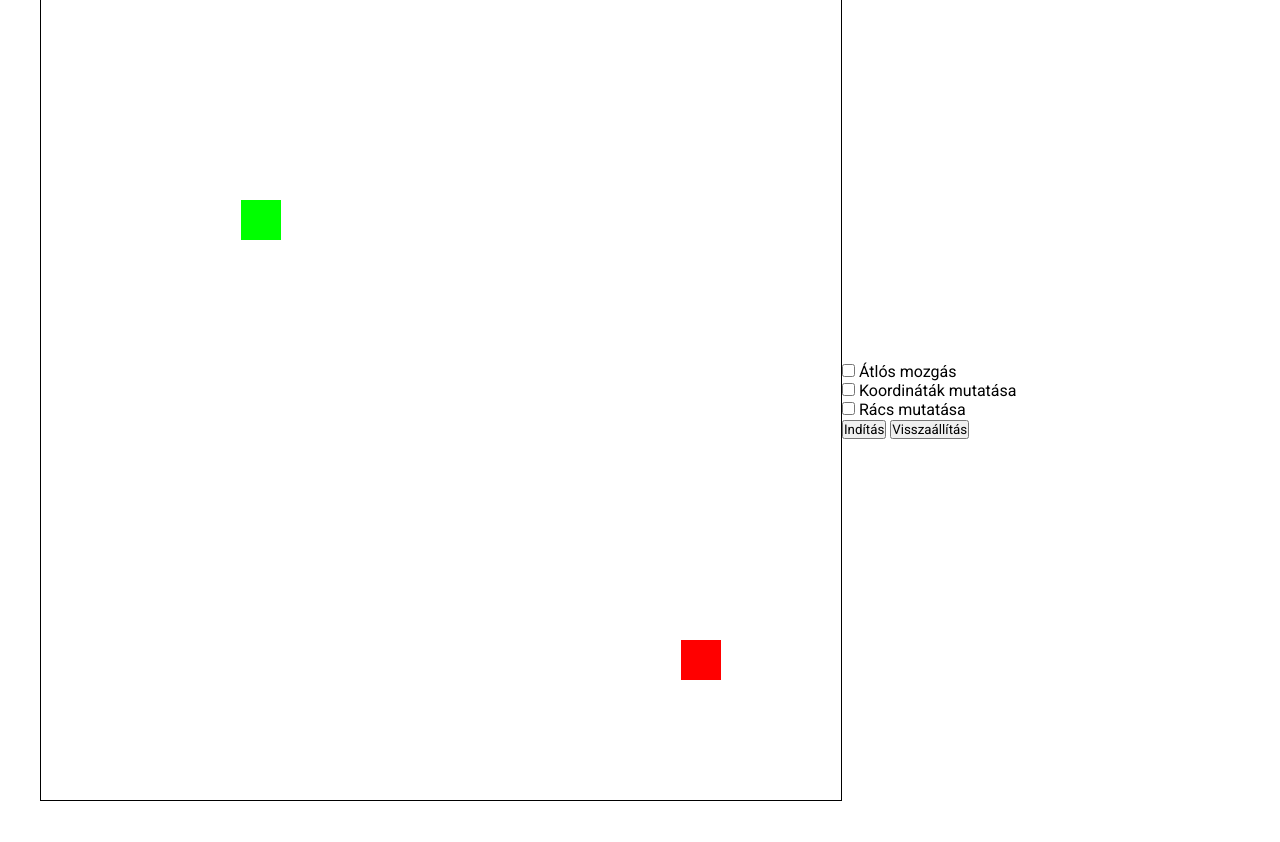
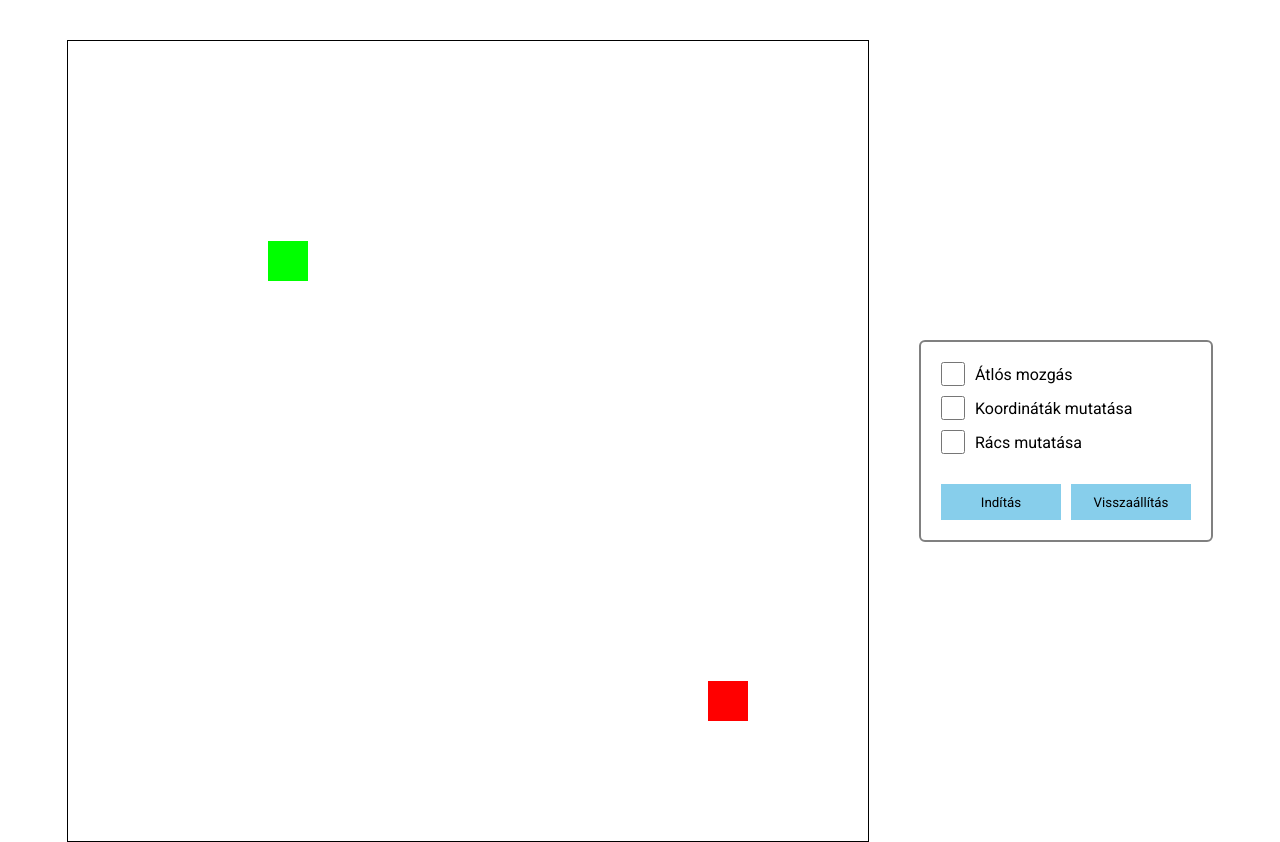
Before and after one commit to 0324bence/MazeVisualiser, a website built with Vite: page index.html in a window 1280 px wide. Before the commit the page ends 801 px from the top, so only its background shows below. Built offline with nearby package versions, Linux system fonts and the light colour scheme.

Commit message:
Style sidebar

```diff
--- a/src/styles/style.css
+++ b/src/styles/style.css
@@ -7,25 +7,84 @@
     box-sizing: border-box;
 }
 
-button {
-    cursor: pointer;
+#main-canvas {
+    max-width: 80%;
 }
 
 #main-container {
     width: 100%;
     height: 100vh;
     display: flex;
-    justify-content: start;
-    padding-left: 40px;
+    justify-content: center;
+    padding: 40px;
     align-items: center;
+    flex-wrap: wrap;
+    gap: 20px 50px;
 }
 
 #main-canvas {
     border: 1px solid black;
+}
 
+#sidebar {
+    padding: 20px;
+    border: 2px solid gray;
+    border-radius: 6px;
+}
+
+#controls-container {
+    display: flex;
+    gap: 10px;
+    flex-wrap: wrap;
+    justify-content: center;
 }
 
 #settings-container {
+    margin-bottom: 20px;
     display: flex;
     flex-direction: column;
 }
+
+#settings-container>div {
+    display: flex;
+    flex-direction: row;
+    align-items: center;
+    gap: 10px;
+    padding-bottom: 10px;
+}
+
+label {
+    -webkit-user-select: none;
+    -moz-user-select: none;
+    -ms-user-select: none;
+    user-select: none;
+    cursor: pointer;
+}
+
+input[type="checkbox"] {
+    cursor: pointer;
+    accent-color: rgb(51, 179, 230);
+    width: 1.5rem;
+    height: 1.5rem;
+}
+
+input[type="checkbox"]:hover {
+    accent-color: rgb(51, 179, 230);
+}
+
+button {
+    cursor: pointer;
+    padding: 10px;
+    border: none;
+    background: skyblue;
+    width: 7.5rem;
+    height: 2.2rem;
+}
+
+button:hover {
+    background: rgb(51, 179, 230);
+}
+
+button:active {
+    background: skyblue;
+}
```
